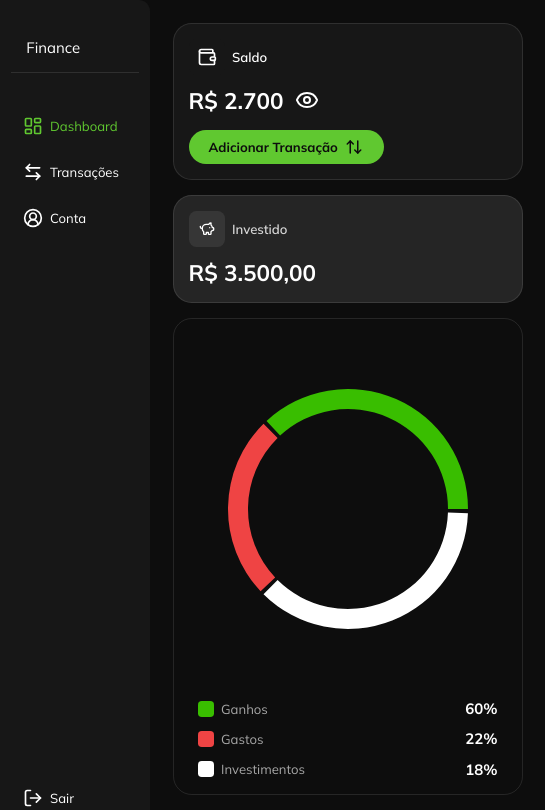
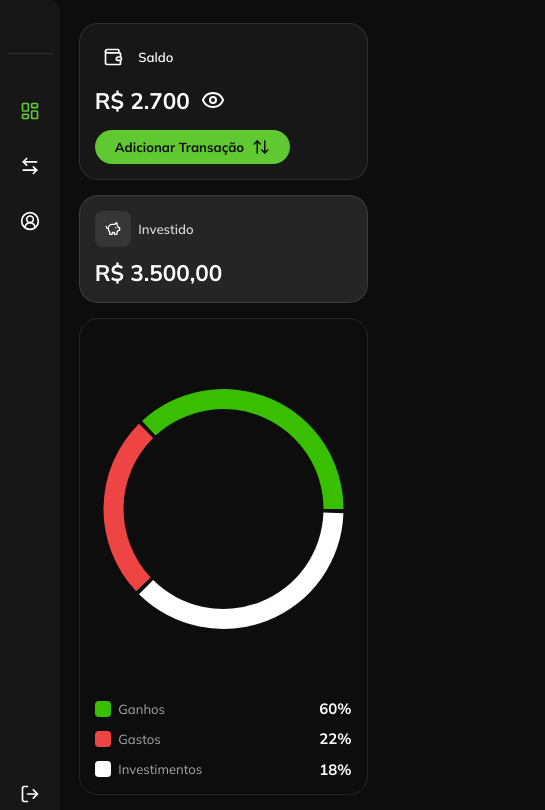
Before and after one commit to Brunoo-Lima/finance-app, a Next.js app: page /dashboard in a window 390 px wide. Shown: the top 810 px of the page, 545 px wide, since content can reach past the window. Built offline with nearby package versions, Linux system fonts and the light colour scheme; sample sign-in values are in the browser's storage.

Commit message:
feat: sidebar mobile updated

```diff
--- a/src/app/(protected)/_layout.module.scss
+++ b/src/app/(protected)/_layout.module.scss
@@ -2,11 +2,15 @@
   display: flex;
 
   .content {
-    margin-left: 180px;
+    padding-left: 11.25rem;
     flex-grow: 1;
 
     @media (max-width: 968px) {
-      margin-left: 150px;
+      padding-left: 9.375rem;
+    }
+
+    @media (max-width: 568px) {
+      padding-left: 3.75rem;
     }
   }
 }
--- a/src/app/(protected)/dashboard/_components/card-pie-chart/_card-pie.module.scss
+++ b/src/app/(protected)/dashboard/_components/card-pie-chart/_card-pie.module.scss
@@ -14,13 +14,17 @@
   align-items: center;
   gap: 2rem;
 
-  @media (max-width: 868px) {
+  @media (max-width: 968px) {
     flex: 1;
   }
 
   @media (max-width: 568px) {
     padding: 1rem;
     gap: 1rem;
+  }
+
+  @media (max-width: 468px) {
+    min-width: 100%;
   }
 
   .legend {
--- a/src/components/sidebar/_sidebar.module.scss
+++ b/src/components/sidebar/_sidebar.module.scss
@@ -18,9 +18,44 @@
   border-top-right-radius: 0.75rem;
   border-bottom-right-radius: 0.75rem;
 
+  transition: width 0.3s ease;
+
   @media (max-width: 968px) {
     max-width: 150px;
     width: 150px;
+  }
+
+  @media (max-width: 568px) {
+    max-width: 60px;
+    width: 60px;
+    padding: 1rem 0.5rem;
+
+    .logo {
+      display: none;
+    }
+
+    .nav__text {
+      display: none;
+    }
+
+    .sidebar__header {
+      padding-left: 0;
+      text-align: center;
+    }
+
+    .sidebar__items,
+    .sidebar__logout {
+      align-items: center;
+    }
+
+    .nav__item,
+    .button__logout {
+      justify-content: center;
+      padding: 0.5rem;
+      width: 40px;
+      height: 40px;
+      border-radius: 50%;
+    }
   }
 
   .sidebar__header {
@@ -36,6 +71,10 @@
     gap: 1rem;
     margin-top: 1rem;
     flex: 1;
+
+    .nav__item_wrapper {
+      position: relative;
+    }
 
     .nav__item {
       display: flex;
@@ -61,7 +100,6 @@
       svg {
         width: 20px;
         height: 20px;
-
         flex-shrink: 0;
       }
     }
@@ -73,7 +111,6 @@
 
     .button__logout {
       width: 100%;
-
       background-color: transparent;
       border: none;
       border-radius: 1.25rem;
@@ -88,6 +125,7 @@
       color: var(--color-white);
 
       transition: all 0.3s ease;
+      cursor: pointer;
 
       &:hover {
         background-color: var(--second-color);
@@ -96,9 +134,38 @@
       svg {
         width: 20px;
         height: 20px;
-
         flex-shrink: 0;
       }
     }
   }
+
+  .tooltip {
+    position: absolute;
+    left: calc(100% + 10px);
+    top: 50%;
+    transform: translateY(-50%);
+
+    background-color: var(--color-black-200);
+    color: var(--color-white);
+    padding: 0.5rem 0.75rem;
+    border-radius: 0.375rem;
+    font-size: 0.75rem;
+    white-space: nowrap;
+    z-index: 1000;
+
+    &::before {
+      content: '';
+      position: absolute;
+      right: 100%;
+      top: 50%;
+      transform: translateY(-50%);
+      border-width: 5px;
+      border-style: solid;
+      border-color: transparent var(--color-black-200) transparent transparent;
+    }
+
+    @media (min-width: 569px) {
+      display: none;
+    }
+  }
 }
--- a/src/components/sidebar/sidebar.tsx
+++ b/src/components/sidebar/sidebar.tsx
@@ -10,6 +10,7 @@ import {
 } from "lucide-react";
 import Link from "next/link";
 import { usePathname } from "next/navigation";
+import { useState } from "react";
 
 const items = [
   {
@@ -32,30 +33,46 @@ const items = [
 export const Sidebar = () => {
   const pathname = usePathname();
   const { logout } = useAuth();
+  const [hoveredItem, setHoveredItem] = useState<string | null>(null);
 
   return (
     <aside className={s.sidebar}>
       <div className={s.sidebar__header}>
-        <p>Finance</p>
+        <p className={s.logo}>Finance</p>
       </div>
 
       <nav className={s.sidebar__items}>
         {items.map((item, index) => (
+          <div key={index} className={s.nav__item_wrapper}>
             <Link
-            key={index}
               href={item.url}
               className={`${s.nav__item} ${pathname.includes(item.url) ? s.active : ""}`}
+              onMouseEnter={() => setHoveredItem(item.title)}
+              onMouseLeave={() => setHoveredItem(null)}
             >
               {<item.icon />}
-            {item.title}
+              <span className={s.nav__text}>{item.title}</span>
             </Link>
+
+            {hoveredItem === item.title && (
+              <div className={s.tooltip}>{item.title}</div>
+            )}
+          </div>
         ))}
       </nav>
 
       <div className={s.sidebar__logout}>
-        <button type="button" className={s.button__logout} onClick={logout}>
+        <button
+          type="button"
+          className={s.button__logout}
+          onClick={logout}
+          onMouseEnter={() => setHoveredItem("Sair")}
+          onMouseLeave={() => setHoveredItem(null)}
+        >
           <LogOutIcon size={20} />
-          Sair
+          <span className={s.nav__text}>Sair</span>
+
+          {hoveredItem === "Sair" && <div className={s.tooltip}>Sair</div>}
         </button>
       </div>
     </aside>
--- /dev/null
+++ b/src/components/ui/charts/pie-chart/_pie-chart.module.scss
@@ -0,0 +1,4 @@
+.chart__pie__responsive {
+  width: 100% !important;
+  height: 100% !important;
+}
--- a/src/components/ui/charts/pie-chart/pie-chart-custom.tsx
+++ b/src/components/ui/charts/pie-chart/pie-chart-custom.tsx
@@ -1,4 +1,5 @@
 import { PieChart, Pie, Cell, ResponsiveContainer } from "recharts";
+import s from "./_pie-chart.module.scss";
 
 interface IData {
   name: string;
@@ -17,7 +18,11 @@ export default function PieChartSimple({
   data,
 }: PieChartSimpleProps) {
   return (
-    <ResponsiveContainer width="100%" height={350}>
+    <ResponsiveContainer
+      width="100%"
+      height={350}
+      className={s.chart__pie__responsive}
+    >
       <PieChart style={{ zIndex: "-1" }}>
         <Pie
           data={data}
```
Lines whose indentation alone changed are shown as unchanged.
